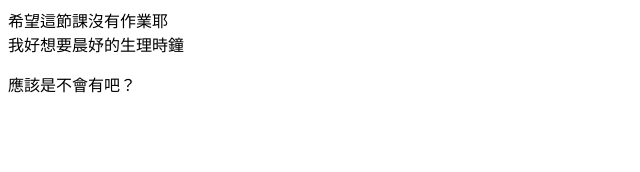
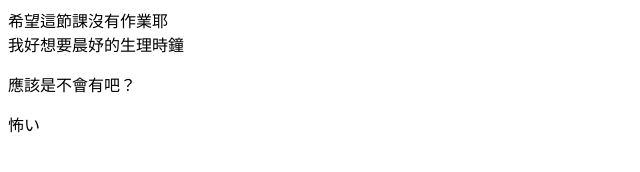
Before and after one commit to x2y04/2025-12-16, a plain HTML site: page 有沒有作業.html in a window 1280 px wide. Shown: the full height of the page, 0-640 px from the left. Drawn offline with Linux system fonts and the light colour scheme.

Commit message:
Update 有沒有作業.html

```diff
--- a/有沒有作業.html
+++ b/有沒有作業.html
@@ -9,5 +9,6 @@
     <div>希望這節課沒有作業耶</div>
     <div>我好想要晨妤的生理時鐘</div>
     <p>應該是不會有吧？</p>
+    <p>怖い</p>
 </body>
 </html>
```
